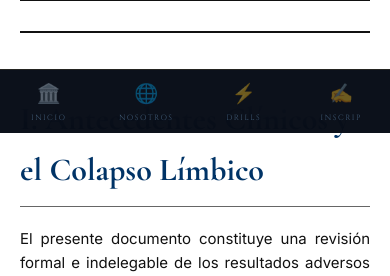
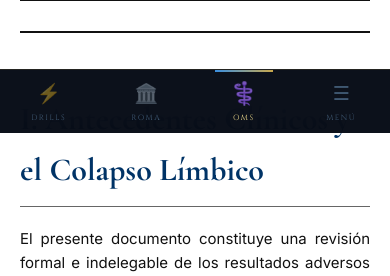
Before and after one commit to cd7396215-sys/svpmun-web, a FastAPI app: page /oms in a window 390 px wide; the page is wider, and only the part inside the window is pictured. Shown: the part 711-987 px from the top of that part. Run offline with FastAPI, Linux system fonts and the light colour scheme.

Commit message:
diseno 1

```diff
--- a/templates/oms.html
+++ b/templates/oms.html
@@ -98,7 +98,7 @@
         @keyframes blink { 0%, 100% { opacity: 1; } 50% { opacity: 0; } }
 
         /* ---------------------------------------------------
-           NAVBAR Y OVERLAY - EXACTAMENTE IGUAL A DRILLS
+           NAVBAR Y OVERLAY - ESCRITORIO
            --------------------------------------------------- */
         #nav-bar {
             position: fixed; top: 0; left: 0; right: 0; z-index: 8000;
@@ -224,7 +224,7 @@
         .nvo-back-arr { font-size: 1.1rem; color: rgba(255,255,255,0.15); transition: color 0.3s, transform 0.3s; }
         .nvo-item-back:hover .nvo-back-arr { color: var(--gold); transform: translateX(-4px); }
 
-        /* Mobile Bars */
+        /* Mobile Bars Inicialmente Ocultos */
         #mob-topbar, #mob-bottomnav { display: none; }
 
 
@@ -285,7 +285,7 @@
         .speech { flex: 1; }
         .speech.action { font-style: italic; color: var(--text-muted); }
 
-        /* MAPA ANATÓMICO INTERACTIVO (IMAGEN REEMPLAZADA) */
+        /* MAPA ANATÓMICO INTERACTIVO */
         .brain-interactive-section { display: flex; border: 1px solid var(--text-ink); margin: 30px 0; height: 450px; }
         .brain-svg-container { flex: 1.5; background: #fff; padding: 10px; display: flex; align-items: center; justify-content: center; border-right: 1px solid var(--text-ink); position: relative; }
         .brain-info-panel { width: 350px; background: var(--bg-archive); padding: 30px; display: flex; flex-direction: column; justify-content: center; }
@@ -330,16 +330,29 @@
         }
 
         @media (max-width: 768px) {
-            /* Ocultar el Navbar de Escritorio */
-            #nav-bar, #nav-overlay { display: none !important; }
+            /* Ocultar el Navbar de Escritorio EXCEPTO cuando está abierto */
+            #nav-bar { display: none !important; }
+            #nav-bar.menu-open { display: flex !important; padding: 0 20px; z-index: 9001; }
+            #nav-bar.menu-open .nb-brand, #nav-bar.menu-open .nb-center { display: none !important; }
+            #nav-bar.menu-open .nb-trigger { margin-left: auto; }
+
+            /* Ajustar Overlay para móvil */
+            #nav-overlay { z-index: 9000; }
+            .nvo-deco-panel { display: none; }
+            .nvo-list-panel { padding-top: 60px; }
+            .nvo-item { padding: 16px 20px; grid-template-columns: 42px 1fr auto; gap: 0 12px; }
+            .nvo-sub-item { padding: 12px 20px 12px 74px; gap: 12px; }
+            .nvo-title { font-size: 1rem; }
+            .nvo-subs-inline { display: none; }
 
             /* Ajustar el espaciado principal para que encaje entre las barras móviles */
             #dossier-container { margin-top: 70px !important; padding: 0 20px !important; margin-bottom: 90px !important; }
 
             /* Modificar Navbar Superior Móvil */
             #mob-topbar {
+                display: flex !important;
                 position: fixed; top: 0; left: 0; right: 0; z-index: 8000; height: 52px;
-                display: flex; align-items: center; justify-content: space-between; padding: 0 20px;
+                align-items: center; justify-content: space-between; padding: 0 20px;
                 background: rgba(3,8,18,0.9); backdrop-filter: blur(20px); border-bottom: 1px solid rgba(201,168,76,0.15);
             }
             .mob-brand { display: flex; align-items: center; gap: 10px; }
@@ -349,18 +362,31 @@
 
             /* Modificar Navbar Inferior Móvil */
             #mob-bottomnav {
+                display: flex !important;
                 position: fixed; bottom: 0; left: 0; right: 0; z-index: 8000; height: 64px;
                 background: rgba(3,8,18,0.96); backdrop-filter: blur(24px); border-top: 1px solid rgba(201,168,76,0.12);
-                display: flex; align-items: stretch;
+                align-items: stretch;
             }
-            .mob-nav-item { flex: 1; display: flex; flex-direction: column; align-items: center; justify-content: center; gap: 3px; cursor: pointer; text-decoration: none; }
-            .mob-nav-icon { font-size: 1.2rem; color: rgba(142,197,247,0.4); }
-            .mob-nav-label { font-family: 'Cinzel', serif; font-size: 0.48rem; letter-spacing: 0.2em; text-transform: uppercase; color: rgba(142,197,247,0.4); }
-            .mob-nav-item.active .mob-nav-icon, .mob-nav-item.active .mob-nav-label { color: var(--gold-lt); }
+            .mob-nav-item { flex: 1; display: flex; flex-direction: column; align-items: center; justify-content: center; gap: 3px; cursor: pointer; text-decoration: none; position: relative; transition: background 0.2s; }
+            .mob-nav-item::before {
+                content: ''; position: absolute; top: 0; left: 20%; right: 20%; height: 2px;
+                background: linear-gradient(90deg, var(--blu-3), var(--gold));
+                transform: scaleX(0); transition: transform 0.3s ease;
+            }
+            .mob-nav-item.active::before { transform: scaleX(1); }
+            .mob-nav-icon { font-size: 1.2rem; color: rgba(142,197,247,0.4); transition: transform 0.3s; }
+            .mob-nav-item.active .mob-nav-icon { transform: scale(1.15); color: var(--gold-lt); }
+            .mob-nav-label { font-family: 'Cinzel', serif; font-size: 0.48rem; letter-spacing: 0.2em; text-transform: uppercase; color: rgba(142,197,247,0.4); transition: color 0.3s; }
+            .mob-nav-item.active .mob-nav-label { color: var(--gold-lt); }
 
             /* Transcripts en móvil */
             .transcript-grid { grid-template-columns: 1fr !important; display: flex; flex-direction: column; }
             .grid-col { margin-bottom: 15px; border-bottom: 1px solid #ddd; padding-bottom: 15px; }
+        }
+
+        @media (max-width: 480px) {
+            .nvo-item { padding: 14px 16px; grid-template-columns: 36px 1fr auto; gap: 0 10px; }
+            .nvo-sub-item { padding-left: 62px; }
         }
     </style>
 </head>
@@ -383,9 +409,9 @@
           <span class="nb-word">SVPMUN <span class="nb-sep">·</span> DRILLS</span>
         </a>
         <nav class="nb-center" aria-label="Acceso rápido">
-          <a class="nb-quick-link" href="/" onclick="event.preventDefault();navigateTo('/')">Inicio</a>
-          <a class="nb-quick-link" href="/inscripciones" onclick="event.preventDefault();navigateTo('/inscripciones')">Inscripciones</a>
-          <a class="nb-quick-link" href="/nosotros" onclick="event.preventDefault();navigateTo('/nosotros')">Nosotros</a>
+          <a class="nb-quick-link" href="/drills" onclick="event.preventDefault();navigateTo('/drills')">Drills</a>
+          <a class="nb-quick-link" href="/crisis-roma" onclick="event.preventDefault();navigateTo('/crisis-roma')">Crisis Roma</a>
+          <a class="nb-quick-link" href="/oms" onclick="event.preventDefault();navigateTo('/oms')">OMS</a>
         </nav>
         <button class="nb-trigger" id="nbTrigger" onclick="toggleNav()" aria-label="Menú">
           <span class="nb-trigger-label">Menú</span>
@@ -707,10 +733,22 @@
     </div>
 
     <div id="mob-bottomnav">
-      <a href="/" class="mob-nav-item"><div class="mob-nav-icon">🏛️</div><div class="mob-nav-label">Inicio</div></a>
-      <a href="/nosotros" class="mob-nav-item"><div class="mob-nav-icon">🌐</div><div class="mob-nav-label">Nosotros</div></a>
-      <a href="/drills" class="mob-nav-item"><div class="mob-nav-icon">⚡</div><div class="mob-nav-label">Drills</div></a>
-      <a href="/inscripciones" class="mob-nav-item"><div class="mob-nav-icon">✍️</div><div class="mob-nav-label">Inscrip</div></a>
+      <a href="/drills" class="mob-nav-item" onclick="event.preventDefault();navigateTo('/drills')">
+        <div class="mob-nav-icon">⚡</div>
+        <div class="mob-nav-label">Drills</div>
+      </a>
+      <a href="/crisis-roma" class="mob-nav-item" onclick="event.preventDefault();navigateTo('/crisis-roma')">
+        <div class="mob-nav-icon">🏛️</div>
+        <div class="mob-nav-label">Roma</div>
+      </a>
+      <a href="/oms" class="mob-nav-item active" onclick="event.preventDefault();navigateTo('/oms')">
+        <div class="mob-nav-icon">⚕️</div>
+        <div class="mob-nav-label">OMS</div>
+      </a>
+      <div class="mob-nav-item" onclick="toggleNav()">
+        <div class="mob-nav-icon">☰</div>
+        <div class="mob-nav-label">Menú</div>
+      </div>
     </div>
 
     <script>
```
